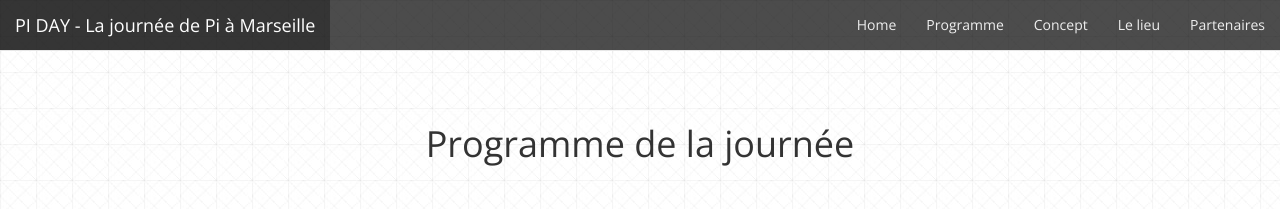
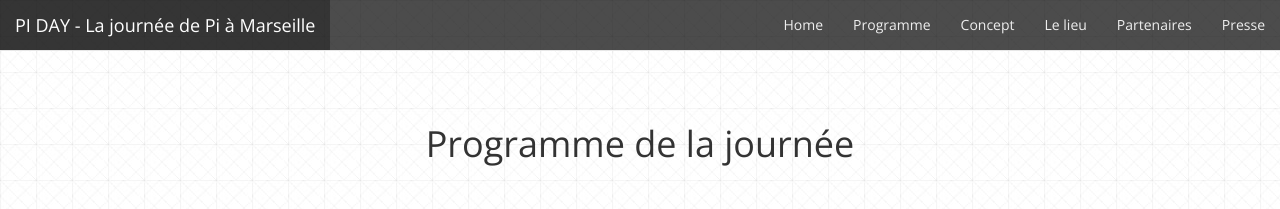
Before and after one commit to Piday/piday.github.io, a Jekyll site: the page built from programme.html, in a window 1280 px wide. Shown: the top 209 px of the page. Built offline with Jekyll 4.4.1, drawn with Linux system fonts in a browser that asks for light colours; nearby versions of some CDN libraries; Markdown is read by kramdown in place of the engine named in the settings.

Commit message:
lien presse

```diff
--- a/_layouts/default.html
+++ b/_layouts/default.html
@@ -78,6 +78,9 @@
            <li>
               <a class="page-link" href="{{ '/Partenaires/' | prepend: site.baseurl }}">Partenaires</a>
            </li>
+           <li>
+              <a class="page-link" href="{{ '/Presse/' | prepend: site.baseurl }}">Presse</a>
+           </li>
           </ul>
         </div><!-- /.navbar-collapse -->
       </div><!-- /.container-fluid -->
--- a/presse.html
+++ b/presse.html
@@ -1,7 +1,7 @@
 ---
 layout: default
 title: Pi Day - Presse
-permalink: /Press/
+permalink: /Presse/
 ---
 
 <!-- <div class="vertical-spacer"></div>
```
